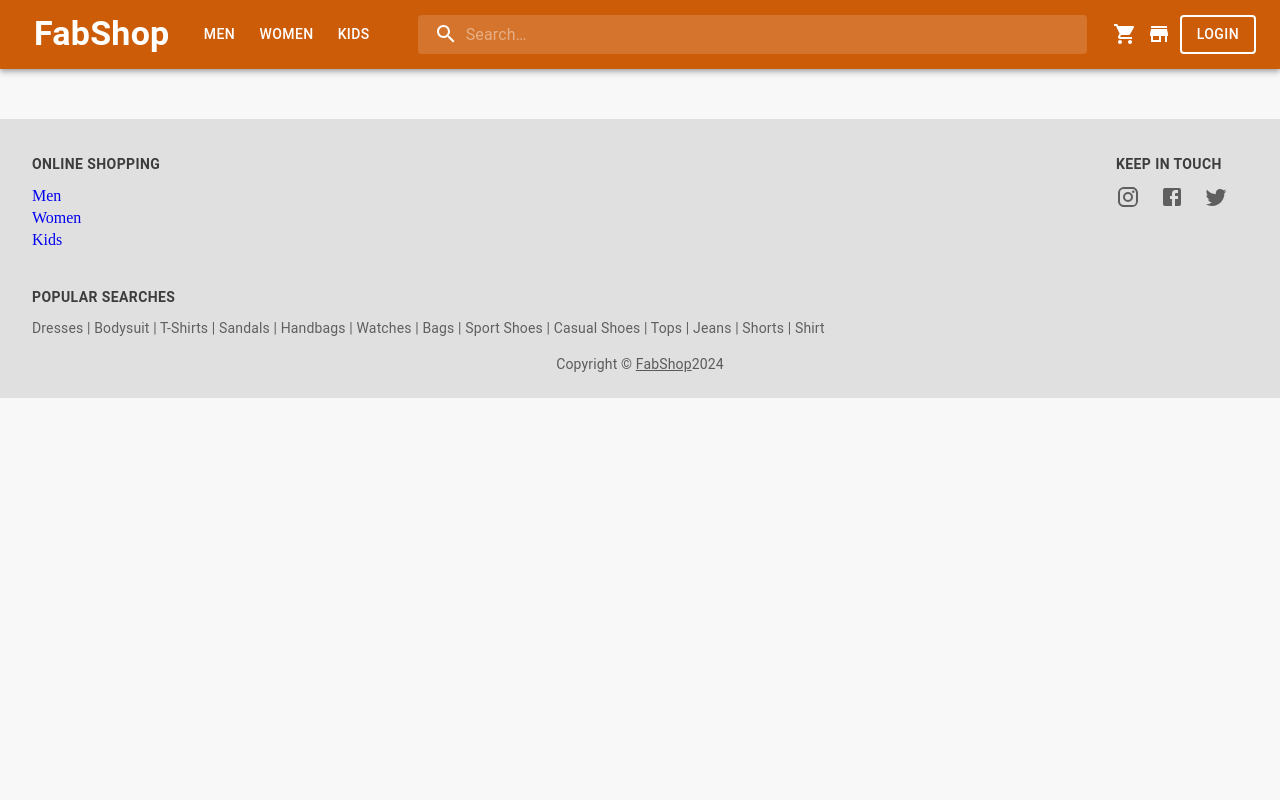
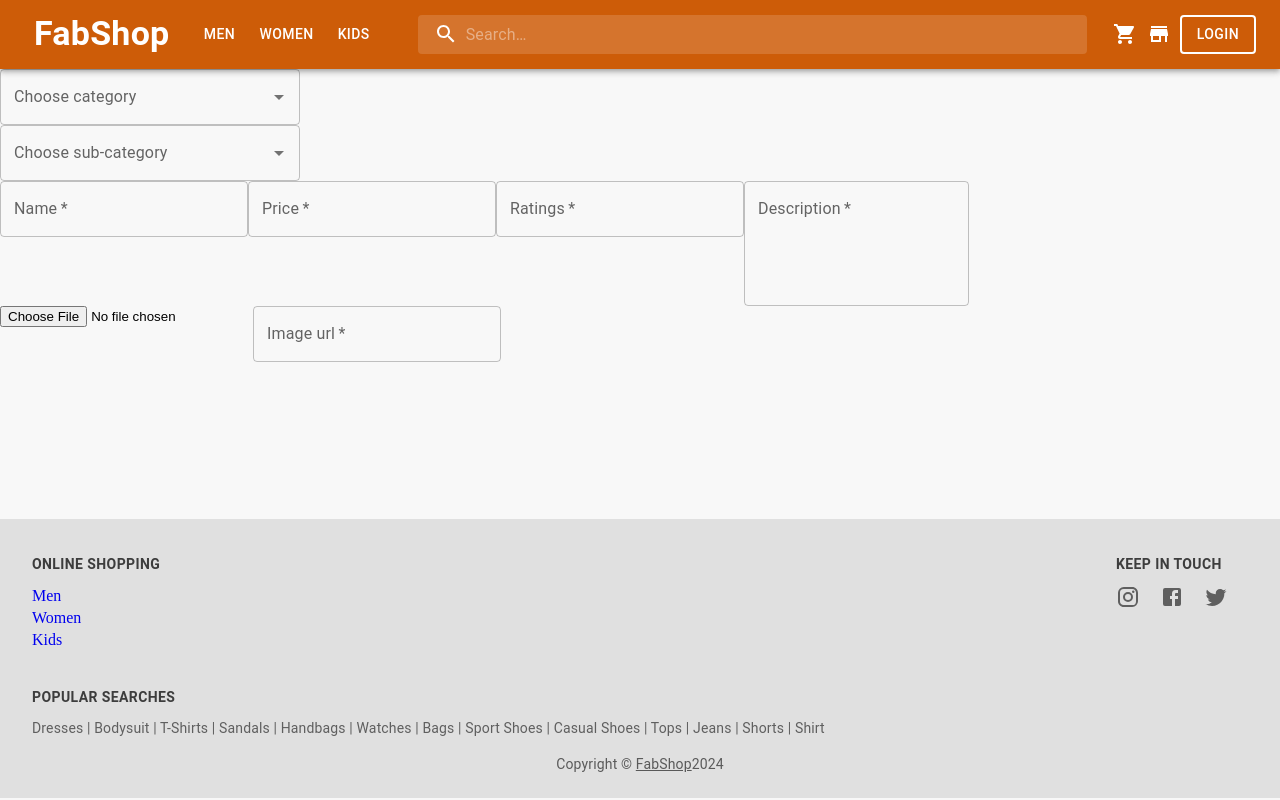
Before and after one commit to chauhanshilpa/FabShop, a React (Create React App) app: page /launchpad in a window 1280 px wide. Built offline with nearby package versions, Linux system fonts and the light colour scheme.

Commit message:
Trying to make launchpad

```diff
--- a/src/App.tsx
+++ b/src/App.tsx
@@ -38,6 +38,7 @@ import TermsAndConditions from "./pages/profile/profile_options/TermsAndConditio
 import SellerLandingPage from "./pages/seller/LandingPage";
 import SellerDashboard from "./pages/seller_dashboard/SellerDashboard";
 import SellerNavbar from "./components/seller/SellerNavbar";
+import Launchpad from "./pages/launchpad/Launchpad";
 
 function App() {
   const [personType, setPersonType] = useState("customer");
@@ -251,6 +252,7 @@ function App() {
             />
           }
         />
+        <Route path="/launchpad" element={<Launchpad />} />
       </Routes>
       <Footer />
     </>
--- /dev/null
+++ b/src/pages/launchpad/Launchpad.tsx
@@ -0,0 +1,106 @@
+import { useState } from "react";
+import "./Launchpad.css";
+import Box from "@mui/material/Box";
+import TextField from "@mui/material/TextField";
+import Autocomplete from "@mui/material/Autocomplete";
+import Button from "@mui/material/Button";
+
+const categoryList = ["Men", "Women", "Kids"];
+const subCategoryList = ["Girls", "Boys"];
+
+const Launchpad = () => {
+  const [category, setCategory] = useState<string | null>(null);
+  const [categoryInputValue, setCategoryInputValue] = useState("");
+  const [subCategory, setSubCategory] = useState<string | null>(null);
+  const [subCategoryInputValue, setSubCategoryInputValue] = useState("");
+  const [name, setName] = useState("");
+  const [price, setPrice] = useState("");
+  const [ratings, setRatings] = useState("");
+  const [description, setDescription] = useState("");
+  const [imageUrl, setImageUrl] = useState("")
+  const [file, setFile] = useState("")
+
+  return (
+    <Box className="main launchpad">
+      <Autocomplete
+        value={category}
+        onChange={(event: any, newValue: string | null) => {
+          setCategory(newValue);
+        }}
+        inputValue={categoryInputValue}
+        onInputChange={(event, newInputValue) => {
+          setCategoryInputValue(newInputValue);
+        }}
+        id="controllable-states-demo"
+        options={categoryList}
+        sx={{ width: 300 }}
+        renderInput={(params) => (
+          <TextField {...params} label="Choose category" />
+        )}
+      />
+      <Autocomplete
+        value={subCategory}
+        onChange={(event: any, newValue: string | null) => {
+          setSubCategory(newValue);
+        }}
+        inputValue={subCategoryInputValue}
+        onInputChange={(event, newInputValue) => {
+          setSubCategoryInputValue(newInputValue);
+        }}
+        id="controllable-states-demo"
+        options={subCategoryList}
+        sx={{ width: 300 }}
+        renderInput={(params) => (
+          <TextField {...params} label="Choose sub-category" />
+        )}
+      />
+      <TextField
+        required
+        id="outlined-basic"
+        label="Name"
+        variant="outlined"
+        value={name}
+        onChange={(event) => setName(event.target.value)}
+      />
+      <TextField
+        required
+        id="outlined-basic"
+        label="Price"
+        variant="outlined"
+        value={price}
+        onChange={(event) => setPrice(event.target.value)}
+      />
+      <TextField
+        required
+        id="outlined-basic"
+        label="Ratings"
+        variant="outlined"
+        value={ratings}
+        onChange={(event) => setRatings(event.target.value)}
+      />
+      <TextField
+        required
+        id="outlined-multiline-static"
+        label="Description"
+        multiline
+        rows={4}
+        value={description}
+        onChange={(event) => setDescription(event.target.value)}
+        defaultValue="This is a sample description"
+      />
+      <Box>
+        <input type="file" onChange={(event)=>console.log(event.target)}/>
+        <img src={file} alt=""/>
+        <TextField
+          required
+          id="outlined-required"
+          label="Image url"
+          value={imageUrl}
+          onChange={(event) => setImageUrl(event.target.value)}
+        />
+      </Box>
+    </Box>
+  );
+};
+
+export default Launchpad;
--- a/src/pages/seller_dashboard/SellerDashboard.tsx
+++ b/src/pages/seller_dashboard/SellerDashboard.tsx
@@ -6,18 +6,28 @@ import SellerProfile from "../../components/seller/SellerProfile";
 import RocketLaunchOutlinedIcon from "@mui/icons-material/RocketLaunchOutlined";
 import Typography from "@mui/material/Typography";
 import LogoutIcon from "@mui/icons-material/Logout";
+import { useNavigate } from "react-router-dom";
 interface Props {
   activeSellerId: string;
   isSellerLoggedIn: boolean;
 }
 
 const SellerDashboard = ({ activeSellerId, isSellerLoggedIn }: Props) => {
+  const navigate = useNavigate();
+
   return (
     <Box className="main seller-dashboard">
       <Box>
-        <SellerProfile activeSellerId={activeSellerId} isSellerLoggedIn={isSellerLoggedIn}/>
+        <SellerProfile
+          activeSellerId={activeSellerId}
+          isSellerLoggedIn={isSellerLoggedIn}
+        />
         <Tooltip title="launchpad">
-          <Button variant="outlined" className="button">
+          <Button
+            variant="outlined"
+            className="button"
+            onClick={() => navigate("/launchpad")}
+          >
             <RocketLaunchOutlinedIcon />
             &nbsp; &nbsp;Launch new Product
           </Button>
```
Also changed, not shown: src/cache.tsx (deleted, +0 -72 lines), src/pages/launchpad/Launchpad.css (added).
